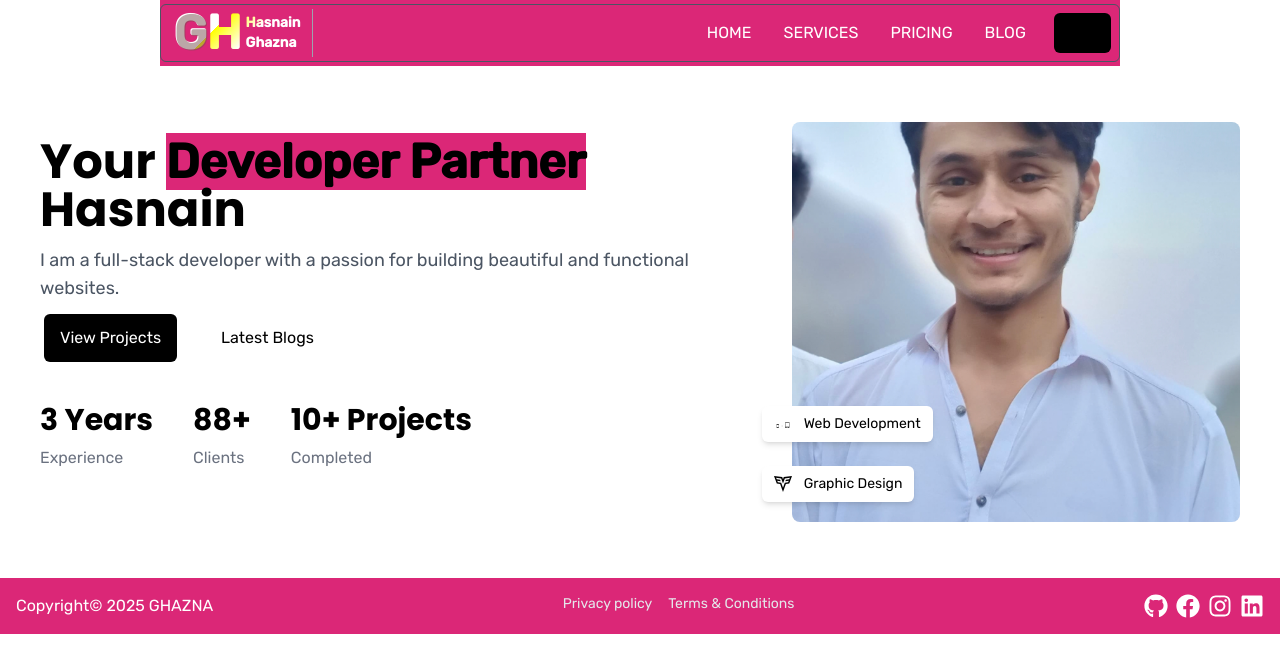
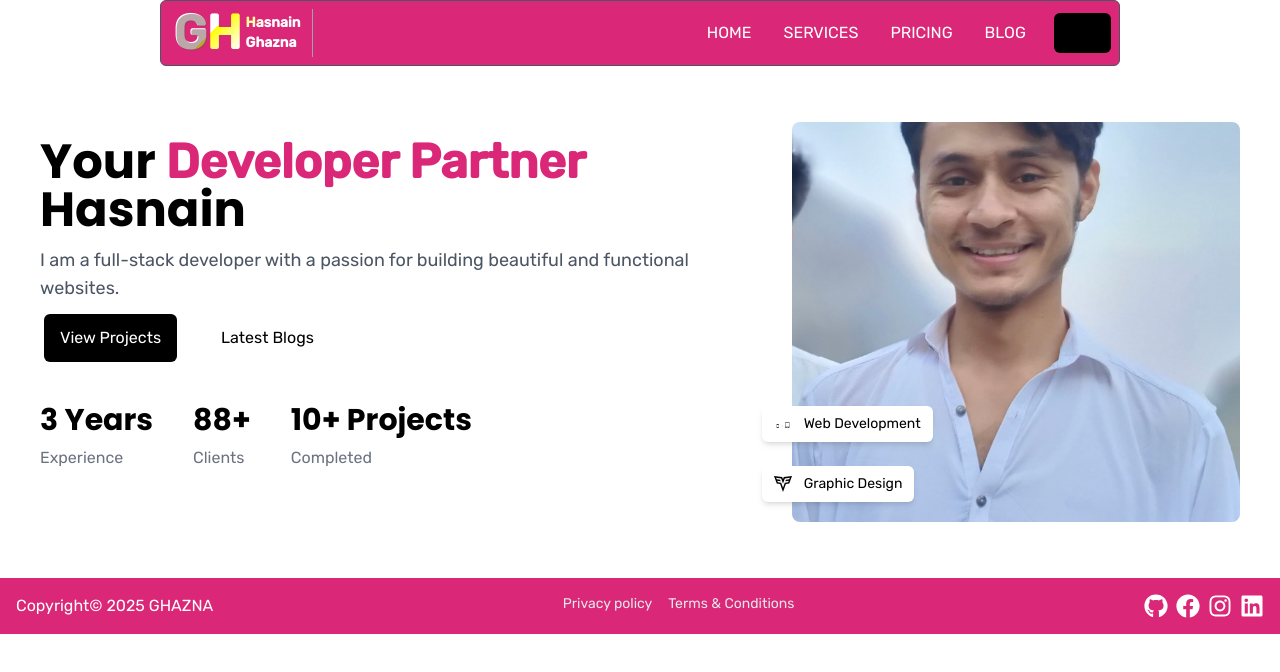
Before and after one commit to mhgkhan/ghazna, a Next.js app: page / in a window 1280 px wide. Shown: the top 672 px of the page. Built offline with nearby package versions, Linux system fonts and the light colour scheme.

Commit message:
chore: Update text color in hero section and adjust Header component styling for consistency

```diff
--- a/src/app/page.js
+++ b/src/app/page.js
@@ -13,7 +13,7 @@ export default function Home() {
             {/* hero content  */}
             <div className="hero-content md:py-5 py-1">
               <h1 className="leading-snug my-3 flex-items-center justify-center md:text-5xl text-4xl font-bold">
-                Your <span className="bg-pink-600">Developer Partner</span> Hasnain
+                Your <span className="text-pink-600">Developer Partner</span> Hasnain
               </h1>
               <p className="my-3 dark:text-gray-300 text-gray-600 text-lg">I am a full-stack developer with a passion for building beautiful and functional websites.</p>
               <div className="cta flex items-center gap-5 my-3">
--- a/src/components/Header.jsx
+++ b/src/components/Header.jsx
@@ -8,8 +8,8 @@ export default function Header() {
   const [openedNav, setOpenedNav] = useState(false);
 
   return (
-    <header className="md:w-[75%] w-[95%] mx-auto py-1 md:px-0 px-4 sticky top-0 dark:bg-gray-800 bg-pink-600 dark:text-white z-50">
-      <div className="container mx-auto flex items-center justify-between md:flex-row flex-col gap-2 border border-1 dark:border-gray-400 border-gray-600 pr-2 py-1 rounded-md">
+    <header className="md:w-[75%] w-[95%] mx-auto py-1 md:px-0 px-4 sticky top-0 dark:bg-gray-800 bg-pink-600 rounded-md dark:text-white z-50 border border-1 dark:border-gray-400 border-gray-600 ">
+      <div className="container mx-auto flex items-center justify-between md:flex-row flex-col gap-2 pr-2 py-1 ">
 
       {/* logo area  */}
         <div className="logo-area flex items-center justify-between gap-2 md:w-auto w-full">
```
